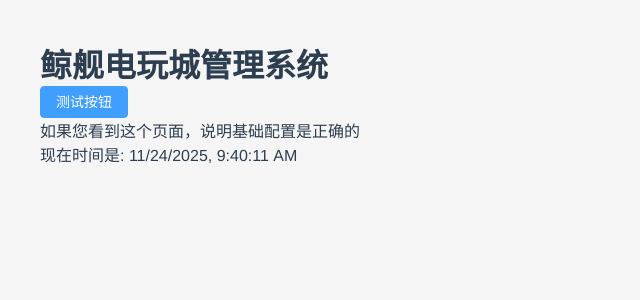
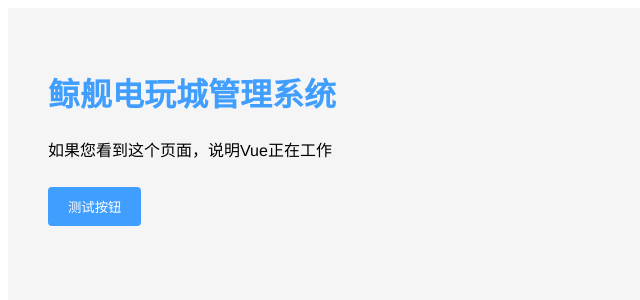
Before and after one commit to Yearning997/jingjian, a Vue app: page / in a window 1280 px wide. Shown: the top 300 px of the page, without its empty margins (0-640 px from the left). Built offline with nearby package versions, Linux system fonts and the light colour scheme.

Commit message:
最简版本：移除ElementPlus，纯Vue测试

```diff
--- a/src/App.vue
+++ b/src/App.vue
@@ -1,35 +1,34 @@
 <template>
   <div id="app">
     <h1>鲸舰电玩城管理系统</h1>
-    <el-button type="primary">测试按钮</el-button>
-    <p>如果您看到这个页面，说明基础配置是正确的</p>
-    <p>现在时间是: {{ currentTime }}</p>
+    <p>如果您看到这个页面，说明Vue正在工作</p>
+    <button onclick="alert('按钮点击正常!')">测试按钮</button>
   </div>
 </template>
 
 <script>
 export default {
-  name: 'App',
-  data() {
-    return {
-      currentTime: new Date().toLocaleString()
-    }
-  },
-  mounted() {
-    console.log('Vue应用已挂载')
-    setInterval(() => {
-      this.currentTime = new Date().toLocaleString()
-    }, 1000)
-  }
+  name: 'App'
 }
 </script>
 
 <style>
 #app {
   font-family: Avenir, Helvetica, Arial, sans-serif;
-  -webkit-font-smoothing: antialiased;
-  -moz-osx-font-smoothing: grayscale;
-  color: #2c3e50;
   padding: 20px;
+  background: #f5f5f5;
+  min-height: 100vh;
+}
+h1 {
+  color: #409EFF;
+}
+button {
+  background: #409EFF;
+  color: white;
+  border: none;
+  padding: 10px 20px;
+  border-radius: 4px;
+  cursor: pointer;
+  margin: 10px 0;
 }
 </style>
--- a/src/main.js
+++ b/src/main.js
@@ -1,9 +1,7 @@
 import { createApp } from 'vue'
-import ElementPlus from 'element-plus'
-import 'element-plus/dist/index.css'
 import App from './App.vue'
-import './style.css'
 
 const app = createApp(App)
-app.use(ElementPlus)
 app.mount('#app')
+
+console.log('Vue应用已初始化')
```
